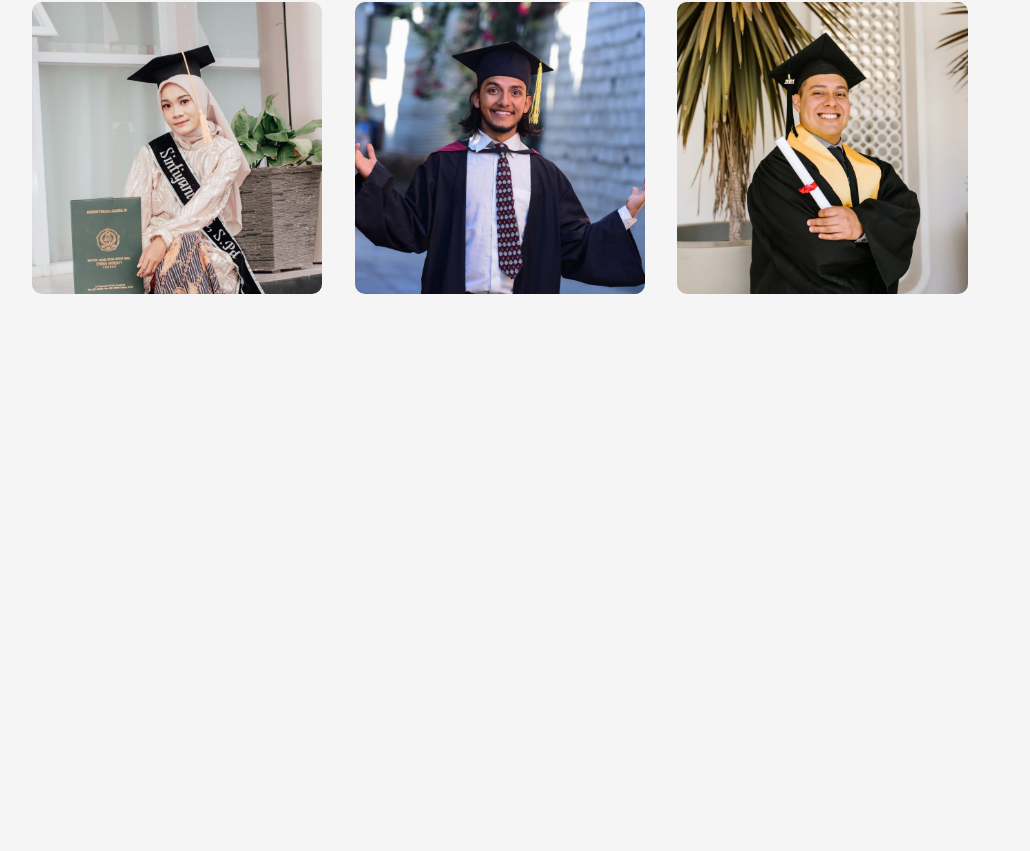
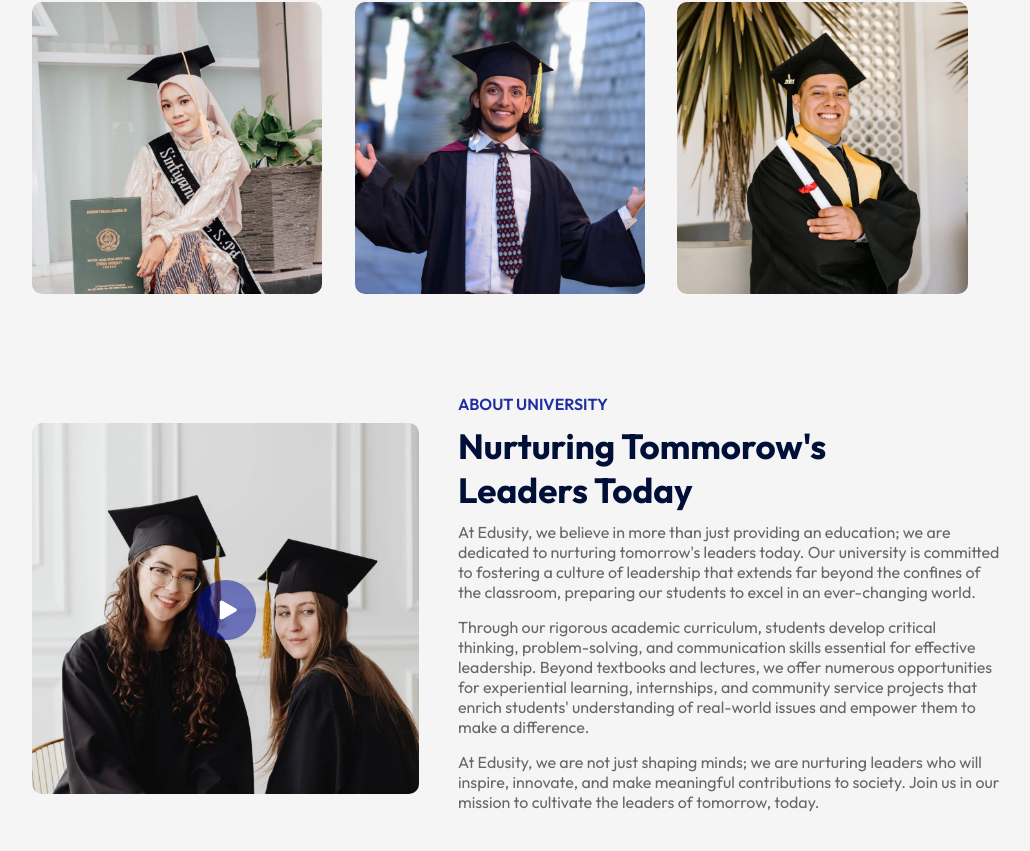
Before and after one commit to Mohamed-Aseem/react-SPA, a React (Vite) app: page / in a window 1280 px wide. Shown: the part 1012-1863 px from the top of the page, without its empty margins (124-1154 px from the left). Before the commit the page ends 1386 px from the top, so only its background shows below. Built offline with nearby package versions, Linux system fonts and the light colour scheme.

Commit message:
Create About Component and Modify with App.jsx File

```diff
--- a/src/App.jsx
+++ b/src/App.jsx
@@ -3,6 +3,7 @@ import Navbar from './Components/Navbar/Navbar'
 import Hero from './Components/Hero/Hero'
 import Programs from './Components/Programs/Programs'
 import Title from './Components/Title/Title'
+import About from './Components/About/About'
 
 const App = () => {
   return (
@@ -12,6 +13,7 @@ const App = () => {
       <div className="container">
         <Title subTitle='Our Programs' title='What We Offer'/>
         <Programs />
+        <About />
       </div>
     </div>
   )
--- /dev/null
+++ b/src/Components/About/About.css
@@ -0,0 +1,47 @@
+.about{
+    margin: 100px auto;
+    display: flex;
+    align-items: center;
+    justify-content: space-between;
+    width: 90%;
+}
+
+.about-left{
+    flex-basis: 40%;
+    position: relative;
+}
+
+.about-right{
+    flex-basis: 56%;
+}
+
+.about-img{
+    width: 100%;
+    border-radius: 10px;
+}
+
+.play-icon{
+    width: 60px;
+    position: absolute;
+    top: 50%;
+    left: 50%;
+    transform: translate(-50%, -50%);
+}
+
+.about h3{
+    font-weight: 600;
+    font-size: 16px;
+    color: #212EA0;
+}
+
+.about h2{
+    font-size: 35px;
+    color: #000F38;
+    margin: 10px 0;
+    max-width: 400px;
+}
+
+.about p{
+    color: #676767;
+    margin-bottom: 15px;
+}
--- /dev/null
+++ b/src/Components/About/About.jsx
@@ -0,0 +1,30 @@
+import React from 'react'
+import './About.css'
+import about_img from '../../assets/about.png'
+import play_icon from '../../assets/play-icon.png'
+
+const About = () => {
+  return (
+    <div className='about'>
+      <div className="about-left">
+        <img src={about_img} alt="" className='about-img'/>
+        <img src={play_icon} alt="" className='play-icon'/>
+      </div>
+      <div className="about-right">
+        <h3>ABOUT UNIVERSITY</h3>
+        <h2>Nurturing Tommorow's Leaders Today</h2>
+        <p>
+        At Edusity, we believe in more than just providing an education; we are dedicated to nurturing tomorrow's leaders today. Our university is committed to fostering a culture of leadership that extends far beyond the confines of the classroom, preparing our students to excel in an ever-changing world.
+        </p>
+        <p>
+        Through our rigorous academic curriculum, students develop critical thinking, problem-solving, and communication skills essential for effective leadership. Beyond textbooks and lectures, we offer numerous opportunities for experiential learning, internships, and community service projects that enrich students' understanding of real-world issues and empower them to make a difference.
+        </p>
+        <p>
+        At Edusity, we are not just shaping minds; we are nurturing leaders who will inspire, innovate, and make meaningful contributions to society. Join us in our mission to cultivate the leaders of tomorrow, today.
+        </p>
+      </div>
+    </div>
+  )
+}
+
+export default About
```
